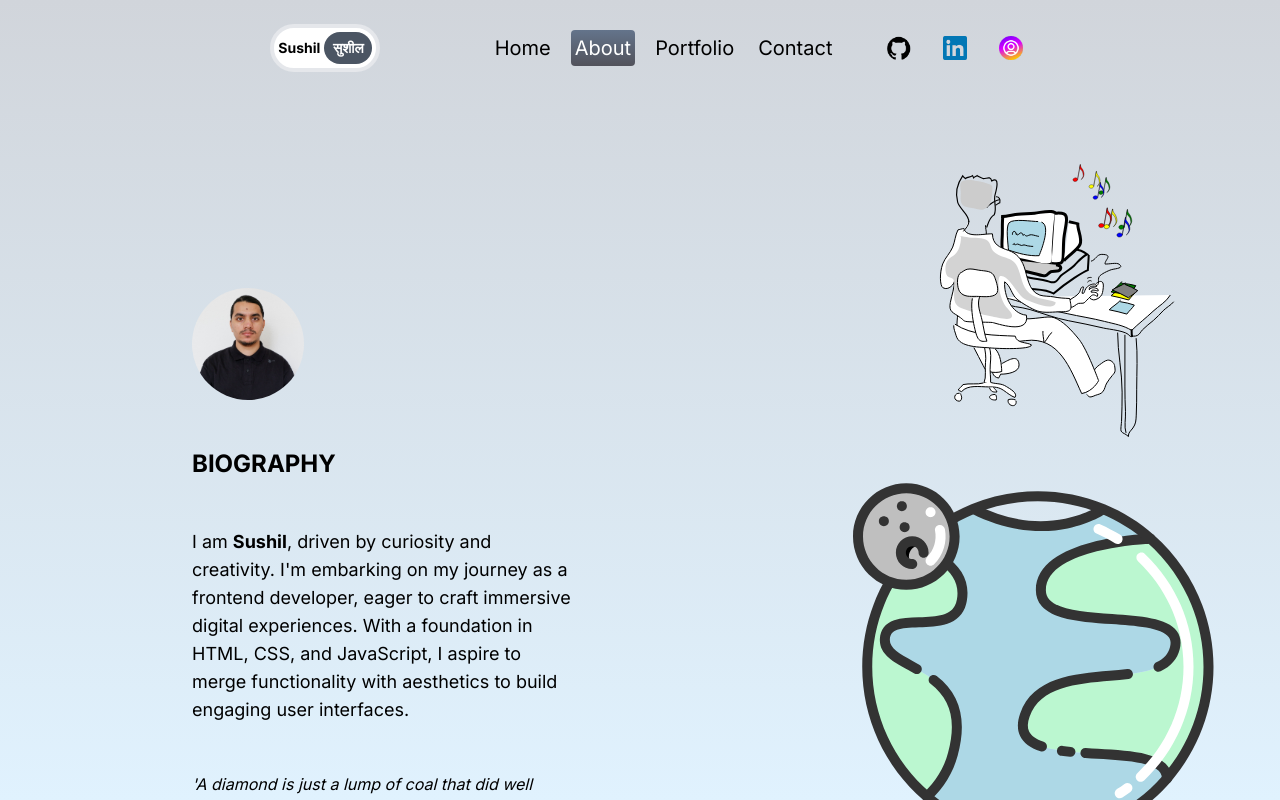
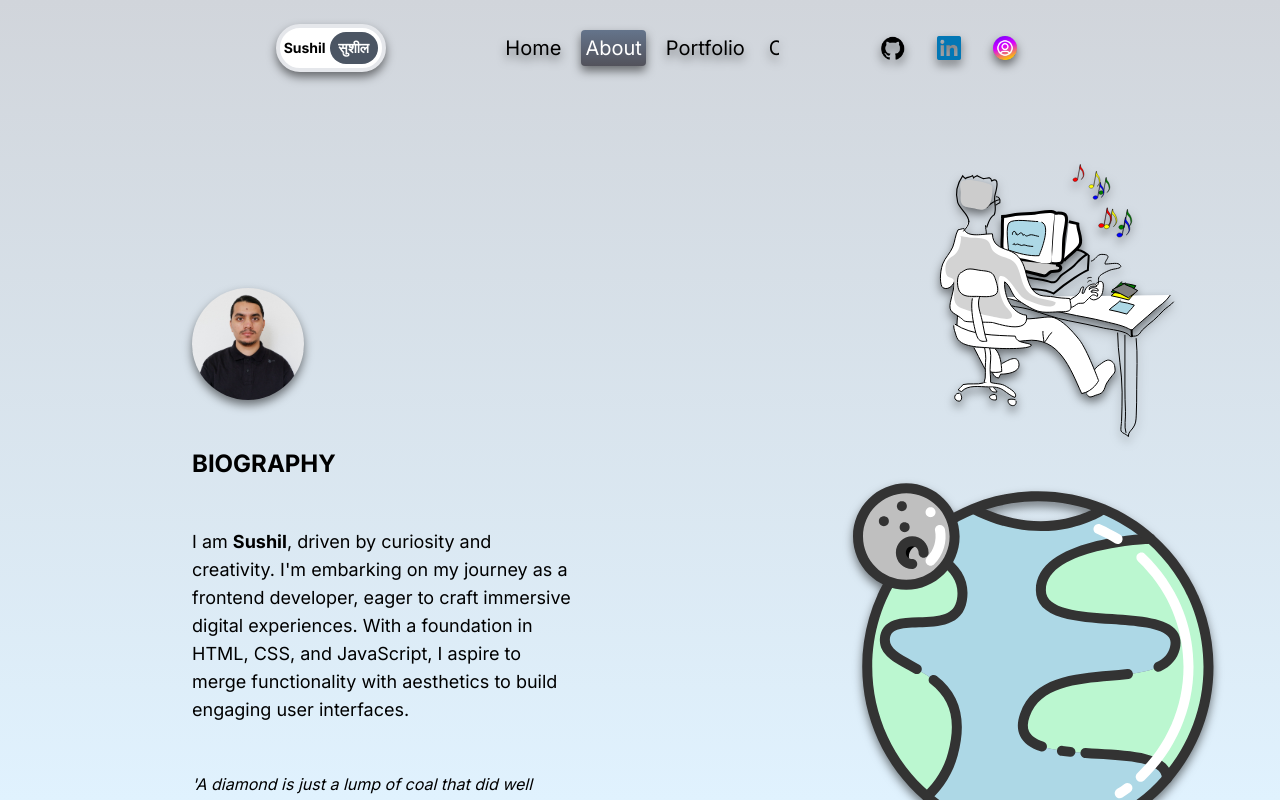
Before and after one commit to sudulal123/portfolio-template, a Next.js app: page /about in a window 1280 px wide. Built offline with nearby package versions, Linux system fonts and the light colour scheme.

Commit message:
drop shadow implemented

```diff
--- a/src/app/about/page.jsx
+++ b/src/app/about/page.jsx
@@ -42,7 +42,7 @@ const AboutPage = () => {
                         alt=""
                         width={150}
                         height={150}
-                        className="w-28 h-28 rounded-full object-cover"
+                        className="w-28 h-28 rounded-full object-cover drop-shadow-[0_5px_5px_rgba(0,0,0,0.5)]"
                         />
 
                         {/*BIO TITLE*/}
@@ -93,7 +93,7 @@ const AboutPage = () => {
                         {/*SKILLS LIST*/}
                         <motion.div
                             initial={{x:"-300px"}}
-                            className="flex gap-4 flex-wrap"
+                            className="flex gap-4 flex-wrap rounded-lg drop-shadow-[0_5px_5px_rgba(0,0,0,0.5)]"
                             animate={isSkillRefInView ? {x:0} : {}}
                         >
                             <div className="rounded p-2 text-sm cursor-pointer bg-black text-white hover:bg-slate-100 hover:text-black">
@@ -175,7 +175,7 @@ const AboutPage = () => {
                                 {/*LEFT*/}
                                 <div className="w-1/3">
                                     {/*JOB TITLE*/}
-                                    <div className="bg-slate-100 p-3 font-semibold text-lg rounded-b-lg rounded-s-lg">
+                                    <div className="bg-slate-100 p-3 font-semibold text-lg rounded-b-lg rounded-s-lg drop-shadow-[0_5px_5px_rgba(0,0,0,0.5)]">
                                         Software Developer - Apprenticeship
                                         {/*JOB COMPANY*/}
                                         <div className="p-1 rounded text-xs text-amber-500 font-semibold w-fixed">
@@ -225,7 +225,7 @@ const AboutPage = () => {
                                 {/*RIGHT*/}
                                 <div className="w-1/3">
                                     {/*DEGREE TITLE*/}
-                                    <div className="bg-slate-100 p-3 font-semibold rounded-b-lg rounded-s-lg">
+                                    <div className="bg-slate-100 p-3 font-semibold rounded-b-lg rounded-s-lg drop-shadow-[0_5px_5px_rgba(0,0,0,0.5)]">
                                         Global Business and Economics - B.Sc.
                                         {/*UNI NAME*/}
                                         <div className="p-1 rounded text-xs text-amber-500 font-semibold w-fixed">
@@ -248,7 +248,7 @@ const AboutPage = () => {
                                 {/*LEFT*/}
                                 <div className="w-1/3">
                                     {/*JOB TITLE*/}
-                                    <div className="bg-slate-100 p-3 font-semibold rounded-b-lg rounded-s-lg">
+                                    <div className="bg-slate-100 p-3 font-semibold rounded-b-lg rounded-s-lg drop-shadow-[0_5px_5px_rgba(0,0,0,0.5)]">
                                         Studienkolleg
                                         <div className="p-1 rounded text-xs text-amber-500 font-semibold w-fixed">
                                             Fachhochschule Kiel, Kiel
@@ -280,7 +280,7 @@ const AboutPage = () => {
                         </motion.div>
 
                             {/*BUTTONS*/}
-                            <div className="flex gap-4 w-full grid justify-items-end">
+                            <div className="flex gap-4 w-full grid justify-items-end rounded-lg drop-shadow-[0_5px_5px_rgba(0,0,0,0.5)]">
                                 <Link href="/portfolio">
                                     <motion.button
                                     className="p-4 rounded-lg ring-1 ring-black bg-gradient-to-b from-slate-400 to-stone-500 text-white"
--- a/src/app/contact/page.jsx
+++ b/src/app/contact/page.jsx
@@ -45,7 +45,7 @@ const ContactPage = () => {
             <div className="h-full flex flex-col lg:flex-row px-4 sm:px-8 md:px-12 lg:px-20 xl:px-48">
 
                 {/*TEXT AREA*/}
-                <div className="h-1/2 lg:h-full lg:w-1/2 flex items-center justify-center text-6xl">
+                <div className="h-1/2 lg:h-full lg:w-1/2 flex items-center justify-center text-6xl drop-shadow-[0_5px_5px_rgba(0,0,0,0.5)]">
                     🧔
                     <div>
                         {text.split("").map((letter, index) => (
@@ -85,7 +85,7 @@ const ContactPage = () => {
                         name="user_email"
                         className="bg-transparent border-b-2 border-b-black outline-none"/>
                     <span>Best Regards</span>
-                    <motion.button className="bg-slate-400 rounded font-semibold text-gray-600 p-4"
+                    <motion.button className="bg-slate-400 font-semibold text-gray-600 p-4 rounded-lg overflow-hidden drop-shadow-[0_5px_5px_rgba(0,0,0,0.5)]"
                         whileHover={{ scale: 1.1 }}
                         whileTap={{ scale: 0.9}}>
                         Send
--- a/src/app/page.jsx
+++ b/src/app/page.jsx
@@ -19,7 +19,7 @@ const Homepage = () => {
         <motion.div
         animate={{ x: -60 }}
         transition={{ ease: "easeOut", duration: 2 }}
-        className="h-1/2 lg:h-full lg:w-1/2 relative">
+        className="h-1/2 lg:h-full lg:w-1/2 relative rounded-lg drop-shadow-[0_5px_5px_rgba(0,0,0,0.5)]">
           <Image src="/guy.png" alt="" fill className="object-contain"/>
         </motion.div>
 
@@ -46,7 +46,7 @@ const Homepage = () => {
             </p>
 
           {/*BUTTONS*/}
-          <div className="flex gap-4 w-full justify-center">
+          <div className="flex gap-4 w-full justify-center rounded-lg drop-shadow-[0_5px_5px_rgba(0,0,0,0.5)]">
               <Link href="/about">
                 <motion.button
                   className="p-4 rounded-lg ring-1 ring-black bg-gradient-to-b from-slate-400 to-stone-500 text-white"
--- a/src/components/navbar.jsx
+++ b/src/components/navbar.jsx
@@ -74,21 +74,21 @@ const Navbar = () => {
 
             {/*NAME*/}
             <div className="md:hidden lg:flex xl:w-1/3 justify-center">
-                <Link href="/" className="text-sm bg-white rounded-full border-4 border-color:inherit p-1 font-bold flex items-center justify-center">
+                <Link href="/" className="text-sm bg-white rounded-full border-4 border-color:inherit p-1 font-bold flex items-center justify-center overflow-hidden drop-shadow-[0_5px_5px_rgba(0,0,0,0.5)]">
                     <span className="text-black mr-1">Sushil</span>
                     <span className="w-12 h-8 rounded-full bg-gray-600 text-white flex items-center justify-center">सुशील</span>
                 </Link>
             </div>
 
             {/*LINKS*/}
-            <div className="hidden md:flex gap-4 w-1/3">
+            <div className="hidden md:flex gap-4 w-1/3 rounded-lg overflow-hidden drop-shadow-[0_5px_5px_rgba(0,0,0,0.5)]">
                 {links.map((link)=>(
                     <NavLink link={link} key={link.title}/>
                 ))}
             </div>
 
             {/*SOCIAL MEDIA*/}
-            <div className="hidden lg:flex xl:w-1/3 xl:justify-center gap-8">
+            <div className="hidden lg:flex xl:w-1/3 xl:justify-center gap-8 rounded-lg overflow-hidden drop-shadow-[0_5px_5px_rgba(0,0,0,0.5)]">
                <Link href="https://github.com/sdulal123" target="_blank">
                <Image src="/github.png" alt="" width={24} height={24}/>
                </Link>
--- a/src/components/sideAnimations.jsx
+++ b/src/components/sideAnimations.jsx
@@ -19,7 +19,7 @@ const SideAnimations = ({scrollYProgress}) => {
   return (
 	<div className="w-full h-full">
 		{/*Guy with computer*/}
-		<div className="w-full h-1/2">
+		<div className="w-full h-1/2 drop-shadow-[0_5px_5px_rgba(0,0,0,0.5)]">
 			<svg width="100%" height="100%">
         		<g className="p-right">
 					<g
@@ -470,7 +470,7 @@ const SideAnimations = ({scrollYProgress}) => {
 		</div>
 
         {/*Earth: floating & Moon: Opacity trigger by scroll */}
-		<div className="w-full h-1/2">
+		<div className="w-full h-1/2 drop-shadow-[0_5px_5px_rgba(0,0,0,0.5)]">
 			<svg width="100%" height="100%">
 				<g transform="translate(90 15)">
  					<g class="layer">
```
Also changed, not shown: src/app/portfolio/page.jsx (+3 -7 lines).
